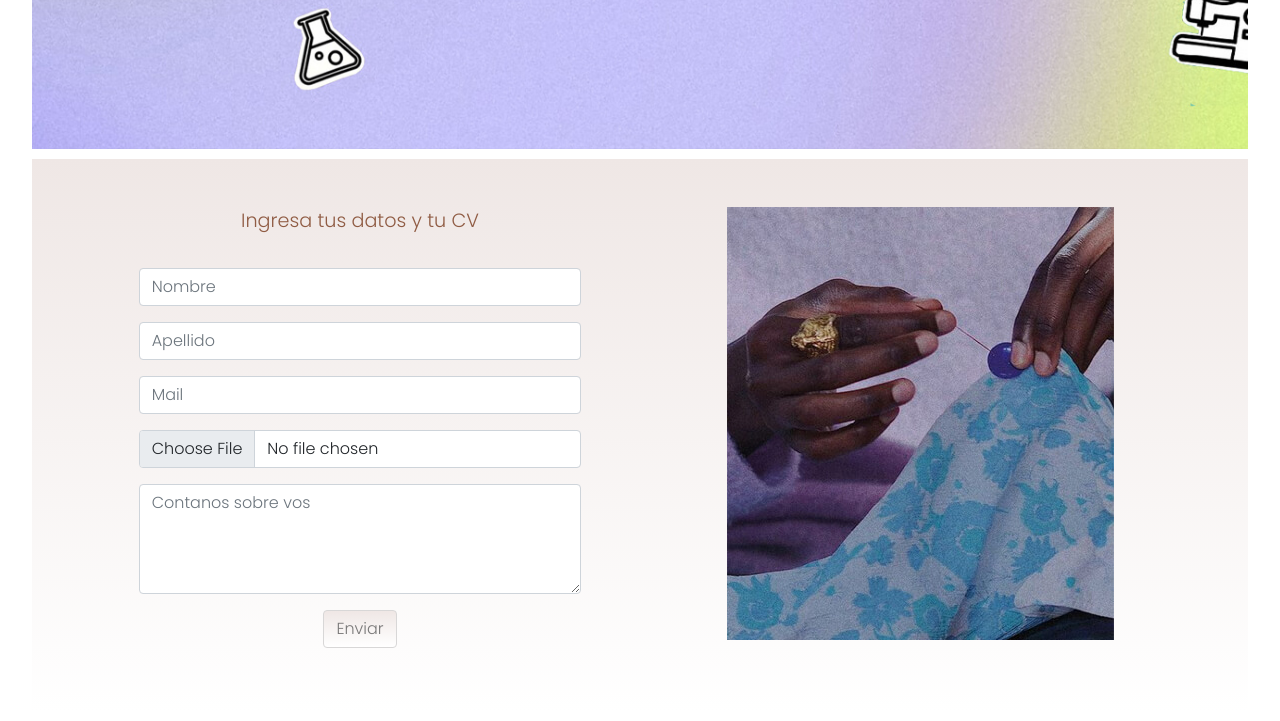
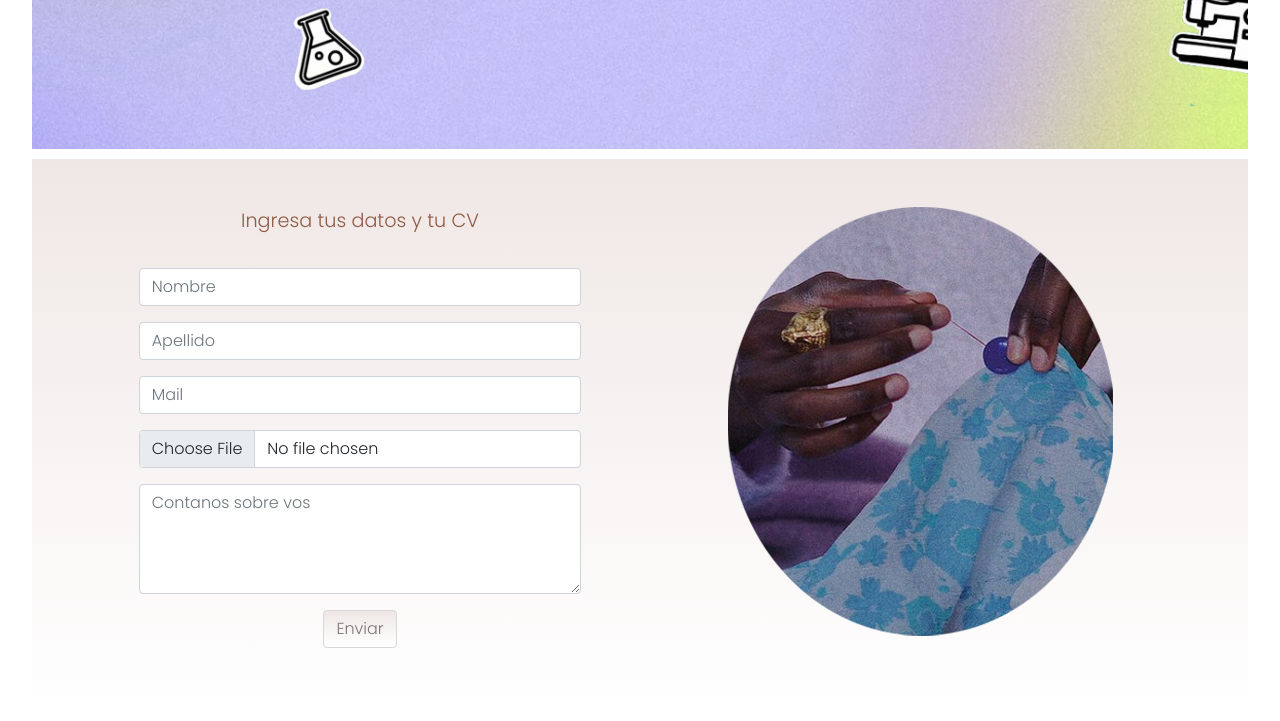
Before and after one commit to luciapapagno/proyectofinal, a website: page sumate.html in a window 1280 px wide. Shown: the part 447-1168 px from the top of the page. Drawn offline with nearby package versions, Linux system fonts and the light colour scheme.

Commit message:
realice modificaciones

```diff
--- a/sumate.html
+++ b/sumate.html
@@ -121,7 +121,7 @@
                 <!-- Seccion 2 -->
 
                 <section class="sumateDos">
-                    <img src="img/costura.jpg" alt="Sumate 2" class="img-fluid">
+                    <img src="img/costura.png" alt="Sumate 2" class="img-fluid">
                 </section>
             </div>
 
```
Also changed, not shown: package.json (+8 -0 lines), img/costura.jpg (deleted), img/costura.png (added).
